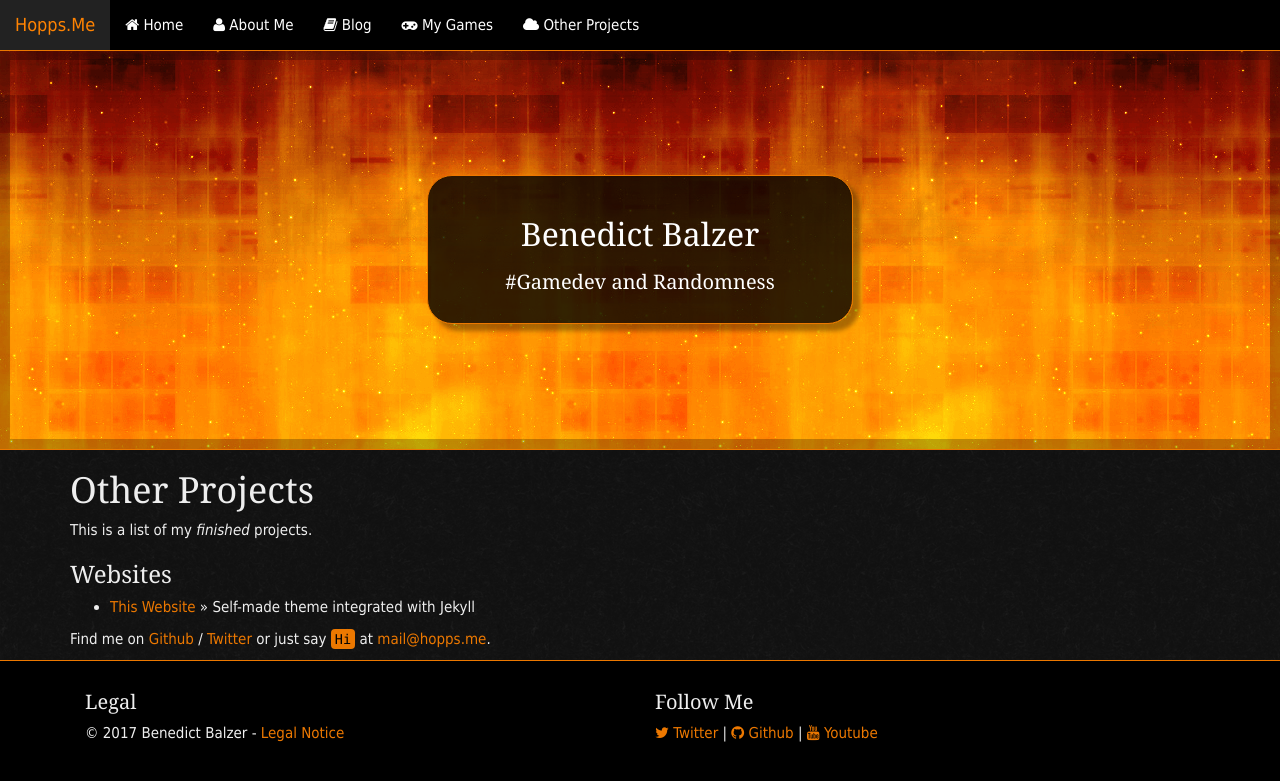
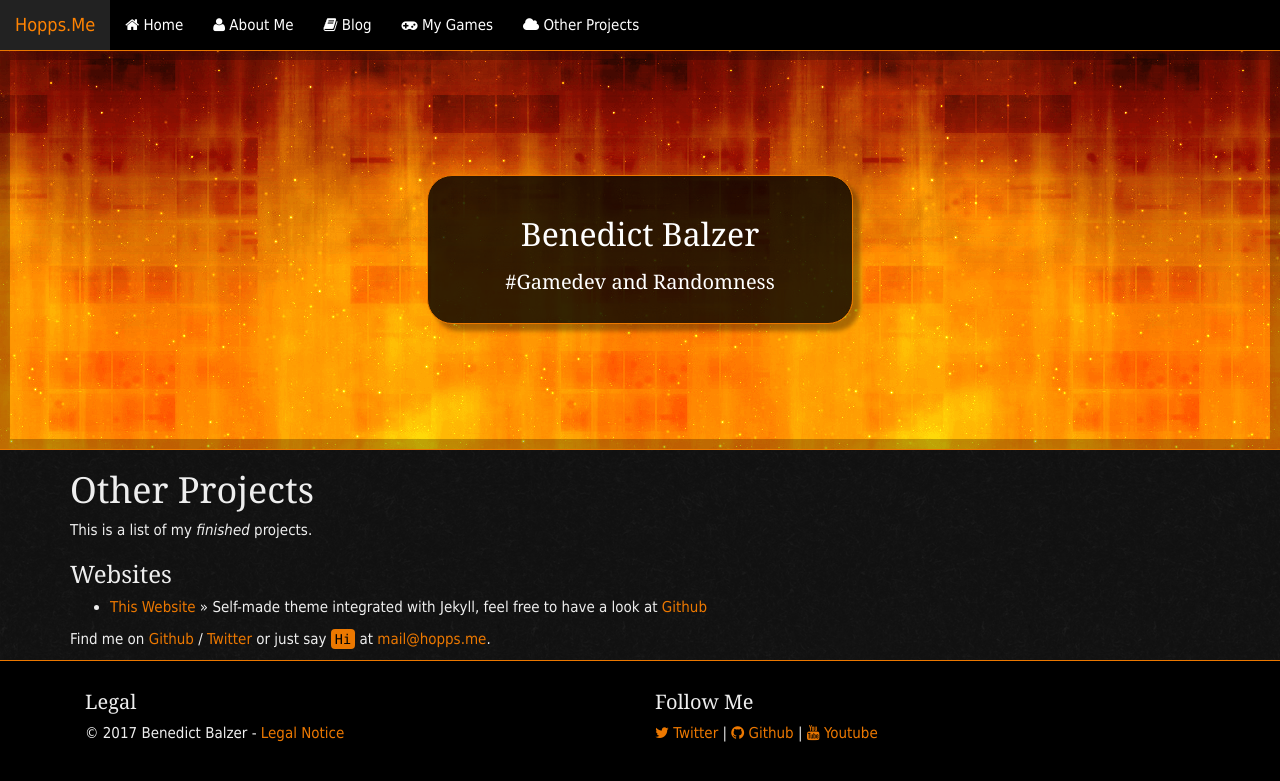
Before and after one commit to DevHopps/website, a Jekyll site: the page built from other.md, in a window 1280 px wide. Shown: the top 781 px of the page. Built offline with Jekyll 4.4.1, drawn with Linux system fonts in a browser that asks for light colours; nearby versions of some CDN libraries; a style sheet for code colours, icons or effects is not loaded.

Commit message:
Update other.md

```diff
--- a/other.md
+++ b/other.md
@@ -8,7 +8,7 @@ This is a list of my *finished* projects.
 
 ### Websites
 
-* [This Website][hopps] >> Self-made theme integrated with Jekyll
+* [This Website][hopps] >> Self-made theme integrated with Jekyll, feel free to have a look at [Github][github-website]
 
 Find me on [Github][github] / [Twitter][Twitter] or just say `Hi` at
 [mail@hopps.me](mailto:mail@hopps.me).
@@ -16,3 +16,4 @@ Find me on [Github][github] / [Twitter][Twitter] or just say `Hi` at
 [hopps]: https://hopps.me
 [github]: https://github.com/devhopps
 [twitter]: https://twitter.com/dev_hopps
+[github-website]: https://github.com/DevHopps/website
```
